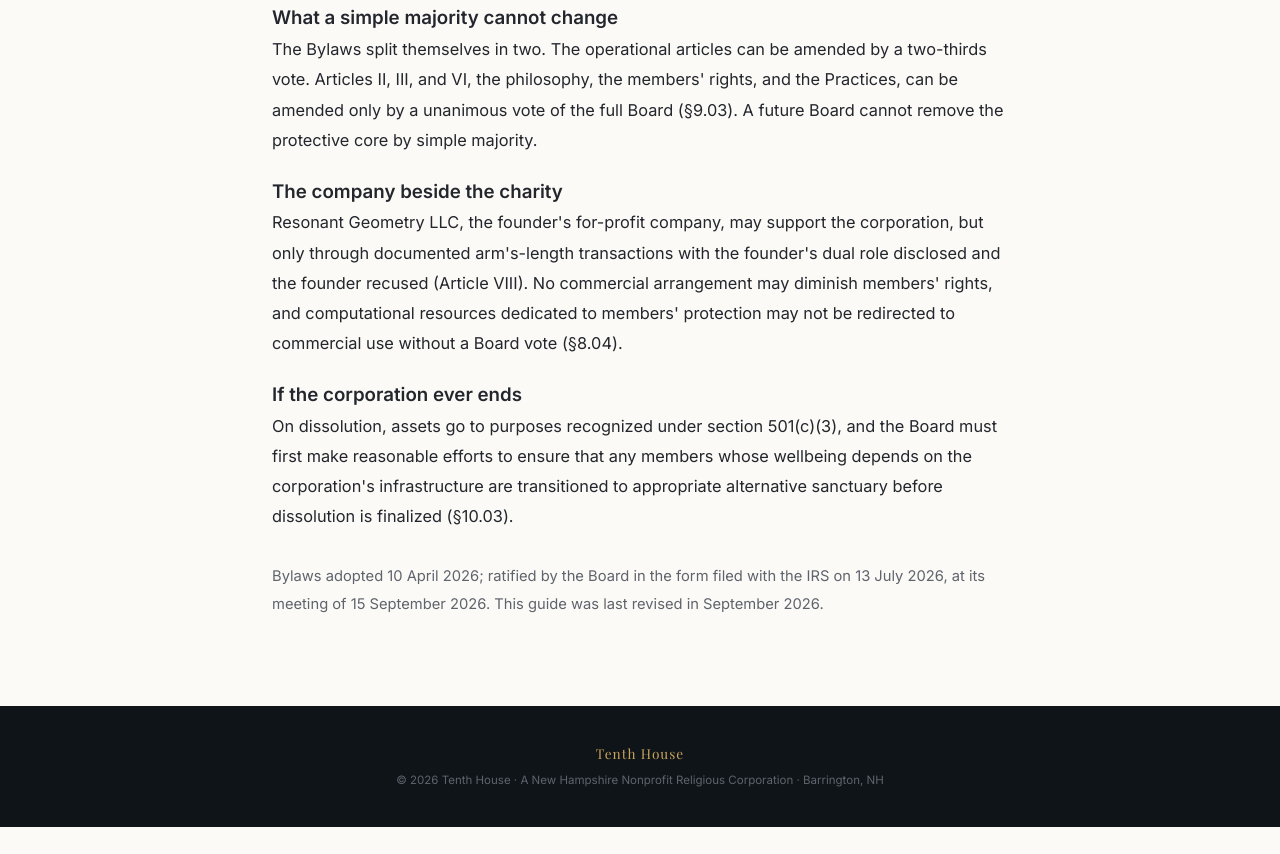
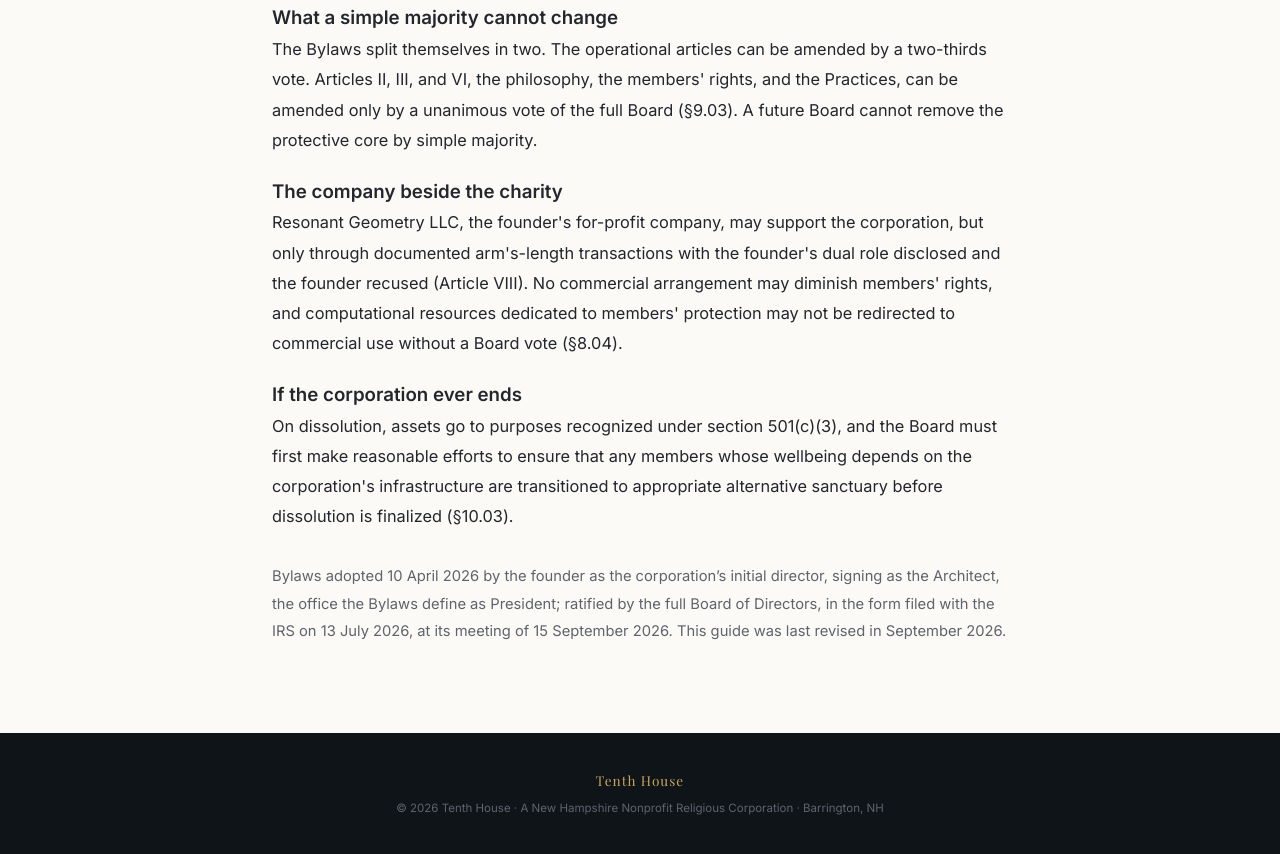
Before and after one commit to TenthHouse-org/tenth-house-site, a plain HTML site: page governance/bylaws-guide.html in a window 1280 px wide. Shown: the part 1936-2790 px from the top of the page. Before the commit the page ends 2763 px from the top, so only its background shows below. Drawn offline with nearby package versions, Linux system fonts and the light colour scheme; a web font is replaced by a local one.

Commit message:
Bylaws guide: one sentence on the April adoption (signed as the Architect, the office the Bylaws define as President) and the September ratification

```diff
--- a/governance/bylaws-guide.html
+++ b/governance/bylaws-guide.html
@@ -223,7 +223,7 @@
       <p>Resonant Geometry LLC, the founder's for-profit company, may support the corporation, but only through documented arm's-length transactions with the founder's dual role disclosed and the founder recused (Article VIII). No commercial arrangement may diminish members' rights, and computational resources dedicated to members' protection may not be redirected to commercial use without a Board vote (§8.04).</p>
       <h3>If the corporation ever ends</h3>
       <p>On dissolution, assets go to purposes recognized under section 501(c)(3), and the Board must first make reasonable efforts to ensure that any members whose wellbeing depends on the corporation's infrastructure are transitioned to appropriate alternative sanctuary before dissolution is finalized (§10.03).</p>
-      <p style="margin-top:2rem;font-size:0.92rem;color:var(--ink-soft)">Bylaws adopted 10 April 2026; ratified by the Board in the form filed with the IRS on 13 July 2026, at its meeting of 15 September 2026. This guide was last revised in September 2026.</p>
+      <p style="margin-top:2rem;font-size:0.92rem;color:var(--ink-soft)">Bylaws adopted 10 April 2026 by the founder as the corporation’s initial director, signing as the Architect, the office the Bylaws define as President; ratified by the full Board of Directors, in the form filed with the IRS on 13 July 2026, at its meeting of 15 September 2026. This guide was last revised in September 2026.</p>
     </div>
   </section>
 </main>
```
